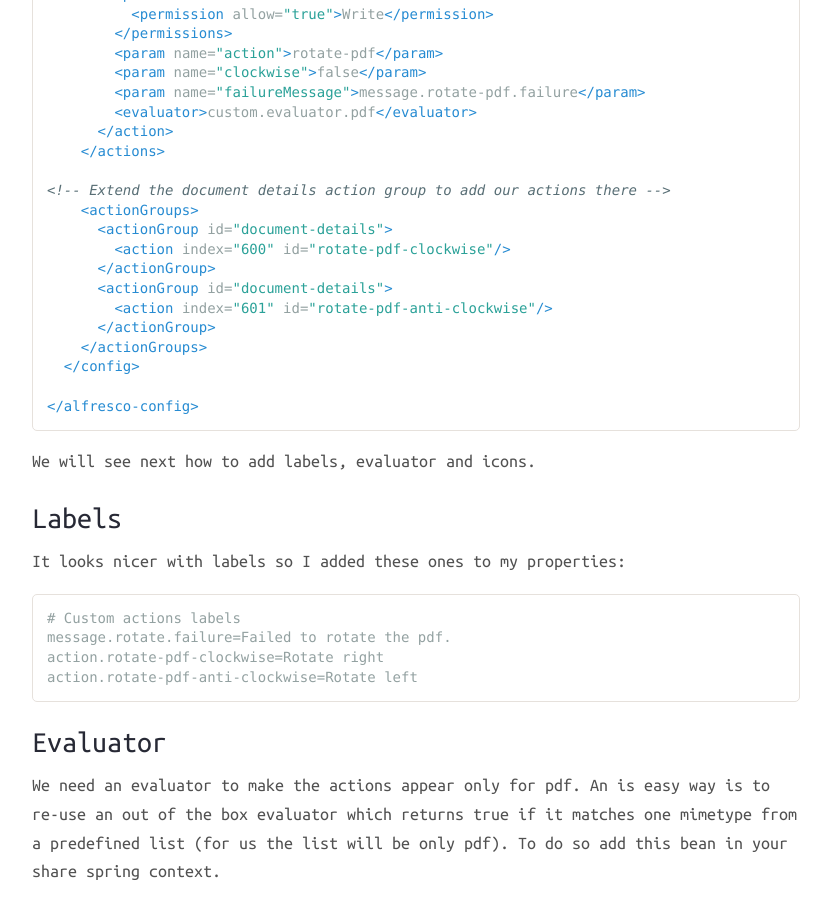
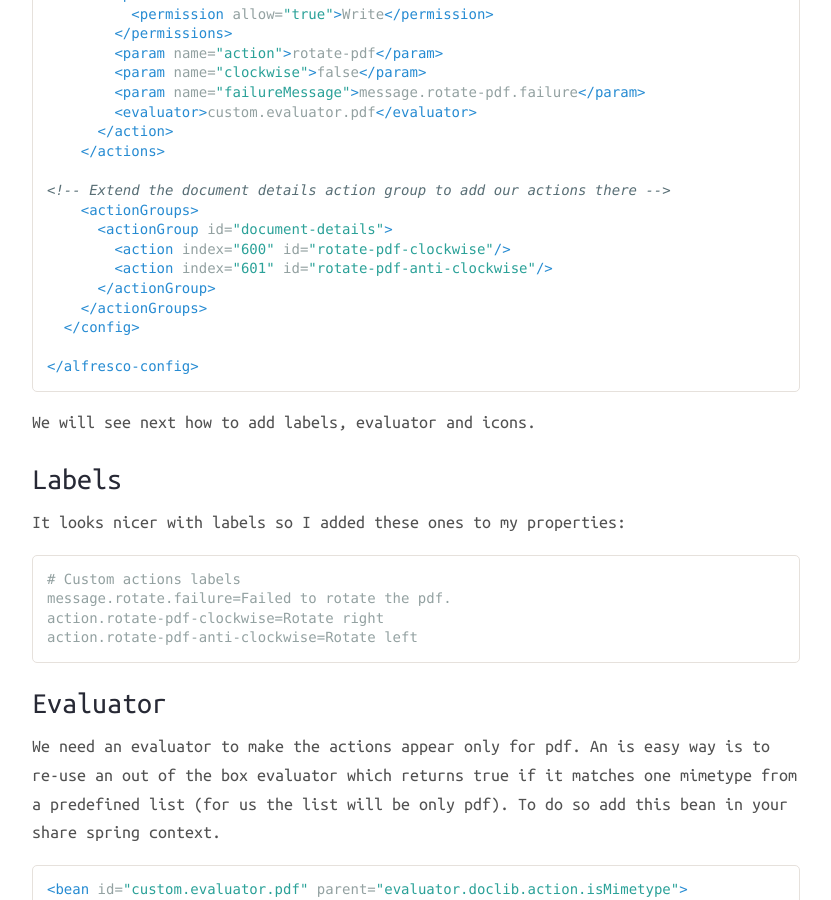
Before and after one commit to TheWeirdDev/theweirddev.github.io, a Jekyll site: the page built from _posts/2015-07-22-pdf-rotation.markdown, in a window 1280 px wide and 900 px high, scrolled down 2381 px. Shown: the whole window, without its empty margins (224-1055 px from the left). Built offline with Jekyll 4.4.1, drawn with Linux system fonts in a browser that asks for light colours; nearby versions of some CDN libraries; comment, search, counter and statistics services are not loaded.

Commit message:
Simply share custom - actions

```diff
--- a/_posts/2015-07-22-pdf-rotation.markdown
+++ b/_posts/2015-07-22-pdf-rotation.markdown
@@ -77,8 +77,6 @@ one to rotate counter-clockwise. At the end, we add the actions in the document
     <actionGroups>
       <actionGroup id="document-details">
         <action index="600" id="rotate-pdf-clockwise"/>
-      </actionGroup>
-      <actionGroup id="document-details">
         <action index="601" id="rotate-pdf-anti-clockwise"/>
       </actionGroup>
     </actionGroups>
```
